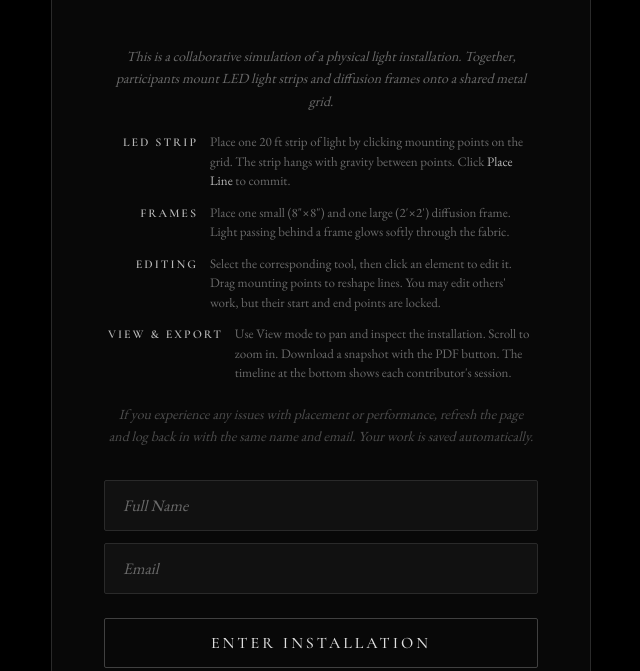
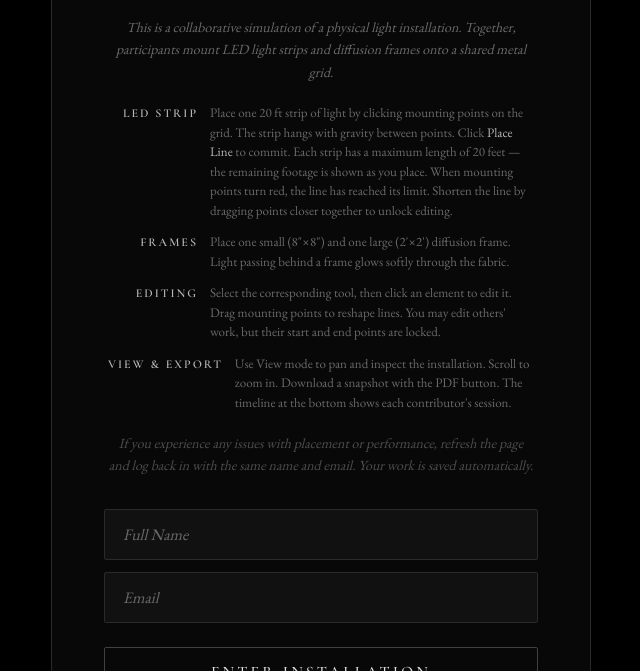
Before and after one commit to kieran422/Line-Project, a website: page public/index.html in a window 1280 px wide. Shown: the part 129-800 px from the top of the page, without its empty margins (319-959 px from the left). Drawn offline with nearby package versions, Linux system fonts and the light colour scheme.

Commit message:
Add 20ft limit and red points explanation to instructions
Co-Authored-By: Claude Opus 4.6 (1M context) <noreply@anthropic.com>

```diff
--- a/public/index.html
+++ b/public/index.html
@@ -21,7 +21,7 @@
         <div class="instructions-list">
           <div class="instruction-item">
             <span class="instruction-label">LED Strip</span>
-            <span class="instruction-desc">Place one 20 ft strip of light by clicking mounting points on the grid. The strip hangs with gravity between points. Click <em>Place Line</em> to commit.</span>
+            <span class="instruction-desc">Place one 20 ft strip of light by clicking mounting points on the grid. The strip hangs with gravity between points. Click <em>Place Line</em> to commit. Each strip has a maximum length of 20 feet &mdash; the remaining footage is shown as you place. When mounting points turn red, the line has reached its limit. Shorten the line by dragging points closer together to unlock editing.</span>
           </div>
           <div class="instruction-item">
             <span class="instruction-label">Frames</span>
```
